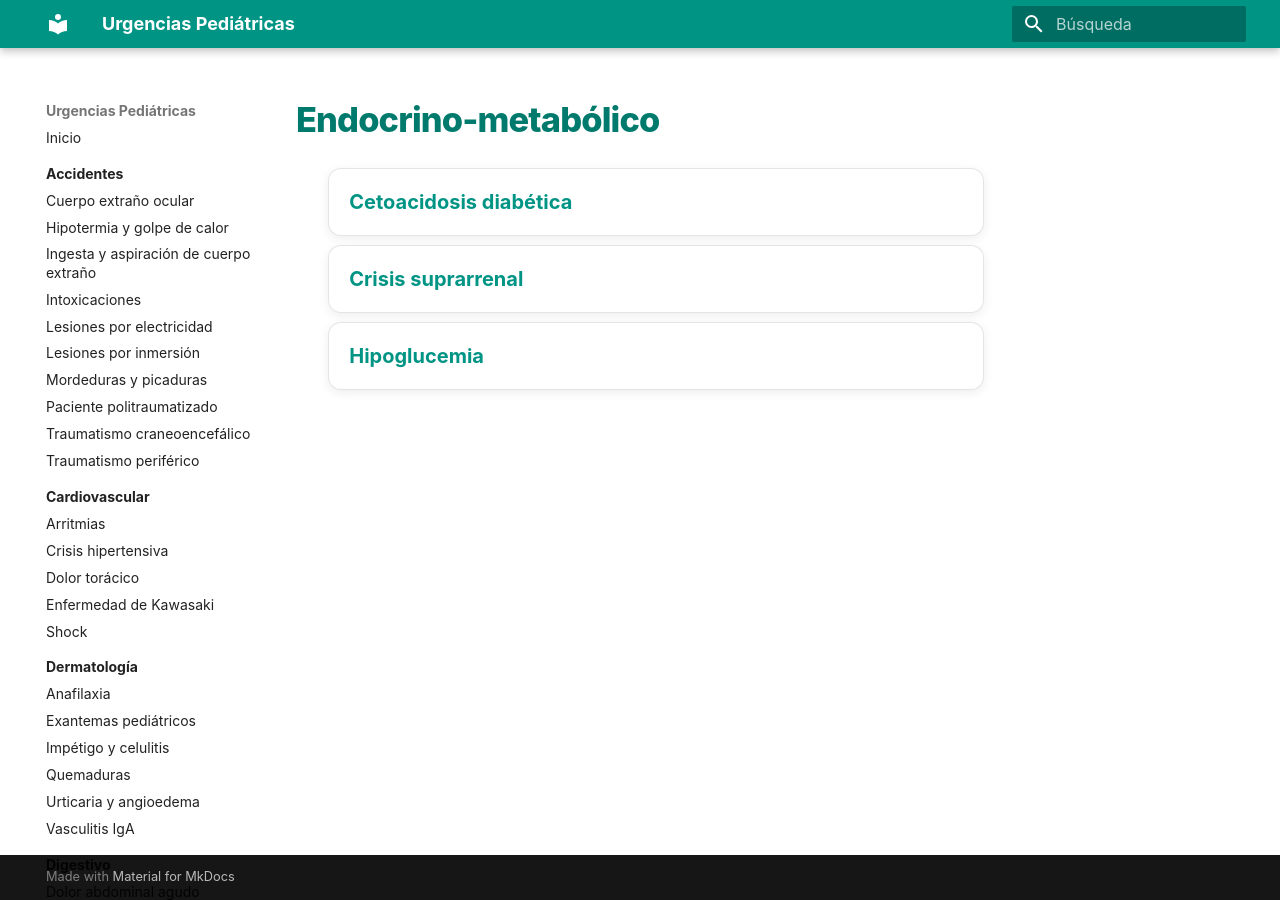
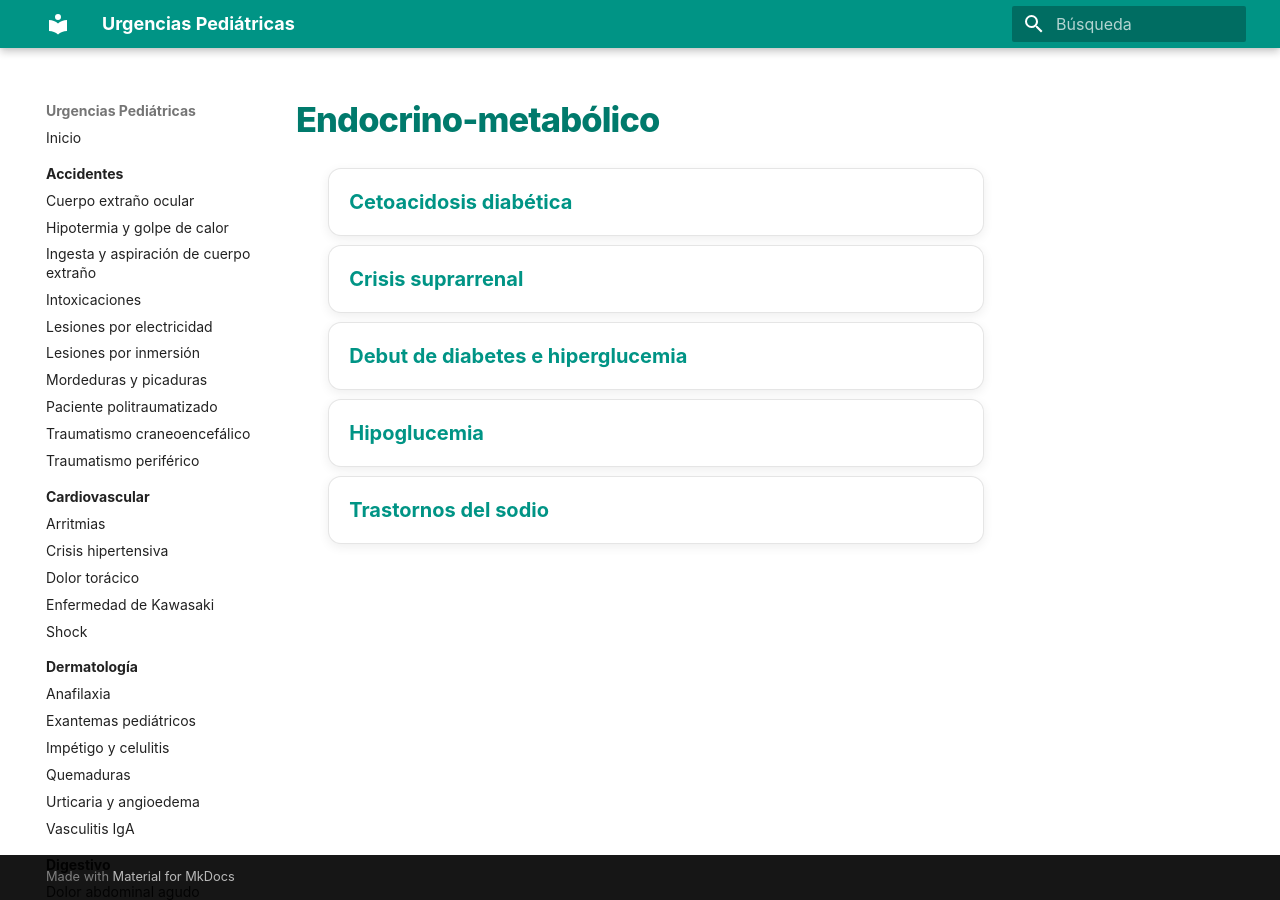
Before and after one commit to gonzaloares/urgencias-pediatricas, an MkDocs documentation site: the page built from docs/endocrino/index.md, in a window 1280 px wide. Built offline with MkDocs 1.6.1 and Material for MkDocs 9.7.7, drawn with Linux system fonts in a browser that asks for light colours.

Commit message:
Actualiza docs/endocrino/index.md

```diff
--- a/docs/endocrino/index.md
+++ b/docs/endocrino/index.md
@@ -4,6 +4,8 @@
 
 - [Cetoacidosis diabética](cetoacidosis-diabetica.md)
 - [Crisis suprarrenal](crisis-suprarrenal.md)
+- [Debut de diabetes e hiperglucemia](debut-diabetes-hiperglucemia.md)
 - [Hipoglucemia](hipoglucemia.md)
+- [Trastornos del sodio](trastornos-sodio.md)
 
 </div>
```
